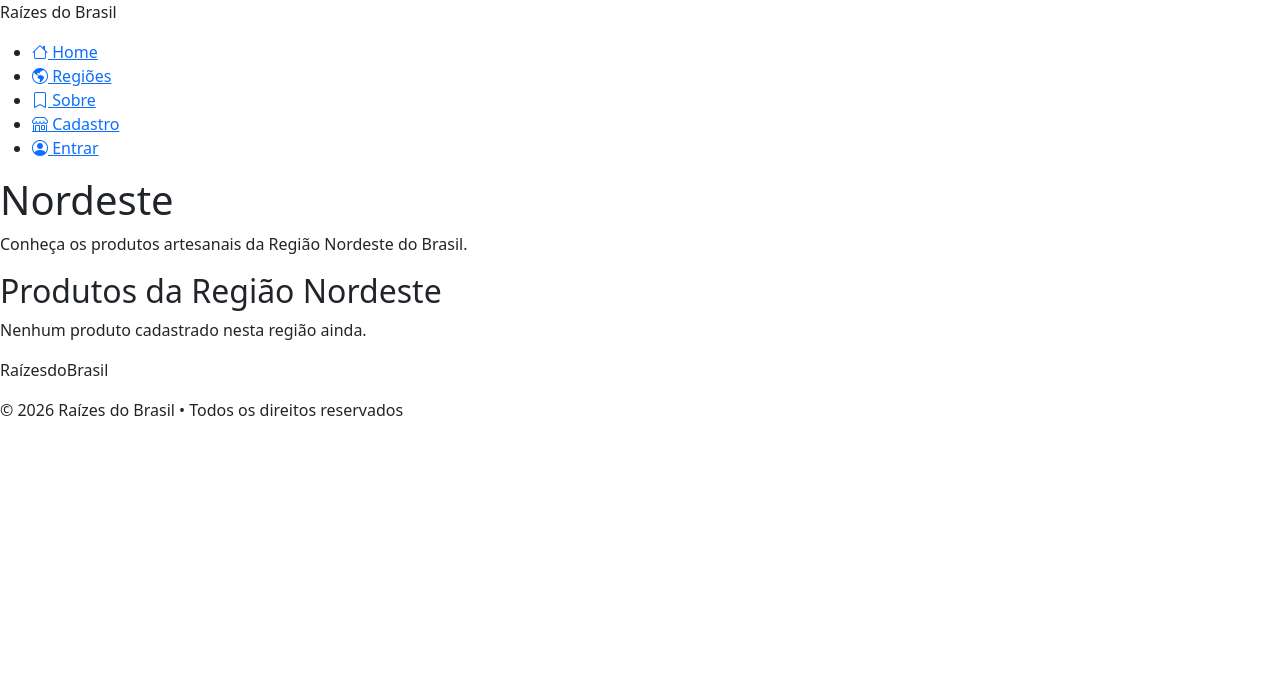
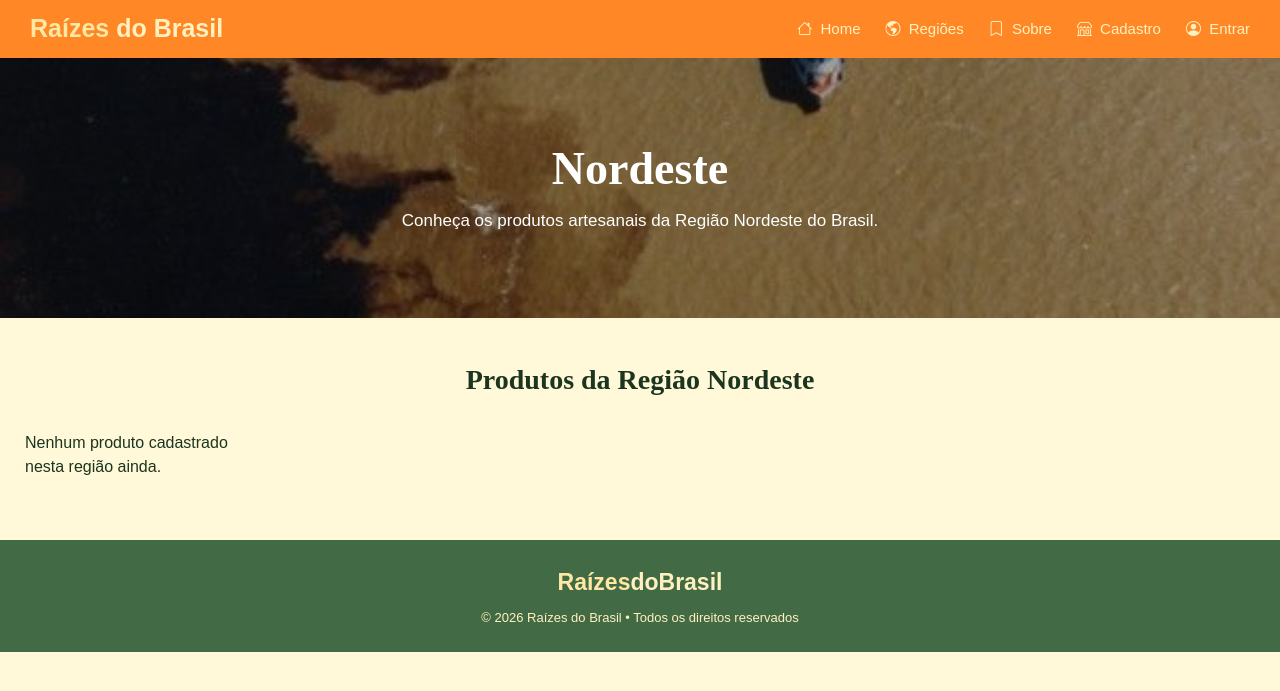
Before and after one commit to agathalrsilva876-ctrl/raizesdobrasil.Py, a Django app: page /produtos/nordeste/ in a window 1280 px wide. Shown: the top 691 px of the page. Run offline with Django 5.2, Linux system fonts and the light colour scheme; data that the repository does not hold is empty.

Commit message:
outros detalhes regiao nordeste

```diff
--- a/core/templates/core/index.html
+++ b/core/templates/core/index.html
@@ -97,8 +97,10 @@
                  alt="Região Norte">
                 </a>
 
+            <a href="{% url 'produtos:produtos_nordeste' %}">
             <img src="{% static 'img/home/nordeste.png' %}"
                  alt="Região Nordeste">
+                </a>
 
             <img src="{% static 'img/home/centro oeste.png' %}"
                  alt="Região Centro-Oeste">
--- /dev/null
+++ b/static/css/produtos_nordeste.css
@@ -0,0 +1,351 @@
+
+/* ==============================
+   CONFIGURAÇÕES GERAIS
+============================== */
+
+* {
+    margin: 0;
+    padding: 0;
+    box-sizing: border-box;
+}
+
+body {
+    font-family: Arial, sans-serif;
+    background-color: #FFF8D9;
+    color: #1C351F;
+}
+
+
+/* ==============================
+   MENU
+============================== */
+
+.menu {
+    width: 100%;
+    min-height: 55px;
+    background-color: #ff8726;
+    display: flex;
+    justify-content: space-between;
+    align-items: center;
+    padding: 10px 30px;
+}
+
+.menu .logo p {
+    margin: 0;
+    color: #FFE8A3;
+    font-size: 25px;
+    font-weight: bold;
+}
+
+.menu .logo span {
+    color: #FFF1BF;
+}
+
+.menu ul {
+    display: flex;
+    align-items: center;
+    gap: 25px;
+    list-style: none;
+    margin: 0;
+    padding: 0;
+}
+
+.menu ul li a {
+    color: #FFF1BF;
+    text-decoration: none;
+    font-size: 15px;
+    transition: 0.2s;
+}
+
+.menu ul li a:hover {
+    color: #FFFFFF;
+}
+
+.menu ul li a i {
+    margin-right: 4px;
+}
+
+
+/* ==============================
+   CABEÇALHO DA REGIÃO NORDESTE
+============================== */
+
+.cabecalho-nordeste {
+    width: 100%;
+    min-height: 260px;
+    background-image:
+        linear-gradient(rgba(0, 0, 0, 0.35),
+                        rgba(0, 0, 0, 0.35)),
+        url("../img/home/nortefundo.jpg");
+    background-size: cover;
+    background-position: center;
+    display: flex;
+    flex-direction: column;
+    align-items: center;
+    justify-content: center;
+    text-align: center;
+    color: #FFFFFF;
+    padding: 30px 20px;
+}
+
+.cabecalho-nordeste h1 {
+    font-family: 'Playfair Display', serif;
+    font-size: 46px;
+    font-weight: 700;
+    margin-bottom: 12px;
+}
+
+.cabecalho-nordeste p {
+    font-family: 'Poppins', sans-serif;
+    font-size: 17px;
+    font-weight: 400;
+    margin: 0;
+}
+
+
+/* ==============================
+   ÁREA DOS PRODUTOS
+============================== */
+
+.pagina-produtos {
+    width: 100%;
+    padding: 45px 25px;
+    background-color: #FFF8D9;
+}
+
+.pagina-produtos h2 {
+    font-family: 'Playfair Display', serif;
+    text-align: center;
+    font-size: 28px;
+    font-weight: 600;
+    margin-bottom: 35px;
+    color: #1C351F;
+}
+
+
+/* ==============================
+   GRADE DE CARTÕES
+============================== */
+
+.lista-produtos {
+    display: grid;
+    grid-template-columns: repeat(5, minmax(0, 1fr));
+    gap: 12px;
+    width: 100%;
+    max-width: 1400px;
+    margin: 0 auto;
+    align-items: stretch;
+}
+
+
+/* ==============================
+   CARTÃO DO PRODUTO
+============================== */
+
+.card-produto {
+    min-width: 0;
+    background-color: #E0EAD8;
+    border: 1px solid #C1D6B9;
+    border-radius: 13px;
+    overflow: hidden;
+    box-shadow: 0 3px 8px rgba(28, 53, 31, 0.10);
+    display: flex;
+    flex-direction: column;
+    color: #ff8726;
+    text-decoration: none;
+    transition: transform 0.2s, box-shadow 0.2s;
+}
+
+.card-produto:hover {
+    transform: translateY(-3px);
+    box-shadow: 0 5px 12px rgba(28, 53, 31, 0.15);
+}
+
+
+/* IMAGEM DO PRODUTO */
+
+.card-produto img {
+    width: 100%;
+    height: 170px;
+    object-fit: cover;
+    object-position: center;
+    display: block;
+}
+
+
+/* INFORMAÇÕES DO PRODUTO */
+
+.info-produto {
+    padding: 15px 13px;
+    display: flex;
+    flex-direction: column;
+    flex: 1;
+}
+
+.info-produto h3 {
+    color: #ff8726;
+    font-size: 19px;
+    font-weight: normal;
+    line-height: 1.3;
+    margin-bottom: 10px;
+    text-decoration: none;
+}
+
+.info-produto .descricao {
+    color: #455C48;
+    font-size: 14px;
+    line-height: 1.5;
+    margin-bottom: 15px;
+    text-decoration: none;
+}
+
+.info-produto .preco {
+    color: #1C351F;
+    font-size: 20px;
+    font-weight: bold;
+    margin-top: auto;
+    margin-bottom: 12px;
+    text-decoration: none;
+}
+
+.info-produto .artesao {
+    color: #1C351F;
+    font-size: 13px;
+    font-weight: bold;
+    margin-bottom: 8px;
+    text-decoration: none;
+}
+
+.info-produto .local {
+    color: #586477;
+    font-size: 13px;
+    margin-bottom: 10px;
+    text-decoration: none;
+}
+
+
+/* ==============================
+   BOTÃO SAIBA MAIS
+============================== */
+
+.botao-saiba-mais {
+    display: flex;
+    align-items: center;
+    justify-content: center;
+    gap: 10px;
+    width: fit-content;
+    margin-top: 12px;
+    padding: 9px 16px;
+    background-color: #426B45;
+    color: #FFFFFF;
+    text-decoration: none;
+    border: 1px solid #426B45;
+    border-radius: 20px;
+    font-size: 13px;
+    font-weight: bold;
+    transition: all 0.25s ease;
+}
+
+.botao-saiba-mais i {
+    font-size: 14px;
+    transition: transform 0.25s ease;
+}
+
+.botao-saiba-mais:hover {
+    background-color: #1C351F;
+    border-color: #1C351F;
+    color: #FFFFFF;
+    text-decoration: none;
+}
+
+.botao-saiba-mais:hover i {
+    transform: translateX(4px);
+}
+
+
+/* EVITA SUBLINHADOS NOS TEXTOS */
+
+.card-produto h3,
+.card-produto p {
+    text-decoration: none;
+}
+
+
+/* ==============================
+   RODAPÉ
+============================== */
+
+.footer {
+    width: 100%;
+    background-color: #426B45;
+    color: #FFF1BF;
+    text-align: center;
+    padding: 25px 15px;
+}
+
+.footer-logo {
+    font-size: 23px;
+    font-weight: bold;
+    margin-bottom: 8px;
+    color: #FFE8A3;
+}
+
+.footer-logo span {
+    color: #FFF1BF;
+}
+
+.footer-texto {
+    font-size: 13px;
+    margin: 0;
+}
+
+
+/* ==============================
+   RESPONSIVIDADE
+============================== */
+
+@media (max-width: 1100px) {
+    .lista-produtos {
+        grid-template-columns: repeat(3, minmax(0, 1fr));
+    }
+}
+
+@media (max-width: 750px) {
+    .menu {
+        flex-direction: column;
+        gap: 12px;
+        padding: 15px;
+    }
+
+    .menu ul {
+        flex-wrap: wrap;
+        justify-content: center;
+        gap: 15px;
+    }
+
+    .lista-produtos {
+        grid-template-columns: repeat(2, minmax(0, 1fr));
+    }
+
+    .cabecalho-nordeste {
+        min-height: 220px;
+    }
+
+    .cabecalho-nordeste h1 {
+        font-size: 36px;
+    }
+}
+
+@media (max-width: 480px) {
+    .pagina-produtos {
+        padding: 30px 15px;
+    }
+
+    .lista-produtos {
+        grid-template-columns: 1fr;
+    }
+
+    .card-produto img {
+        height: 220px;
+    }
+}
```
Also changed, not shown: 1 other file.
